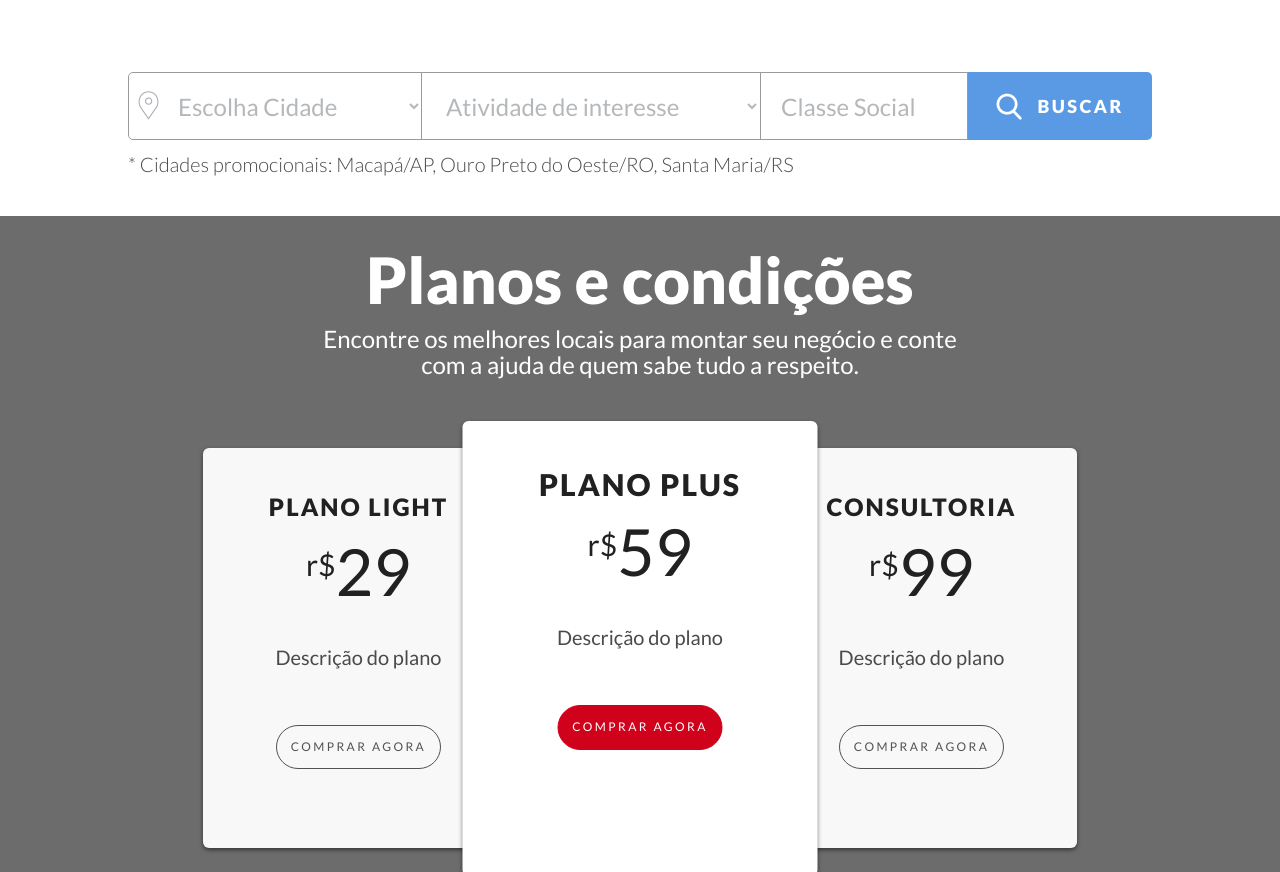
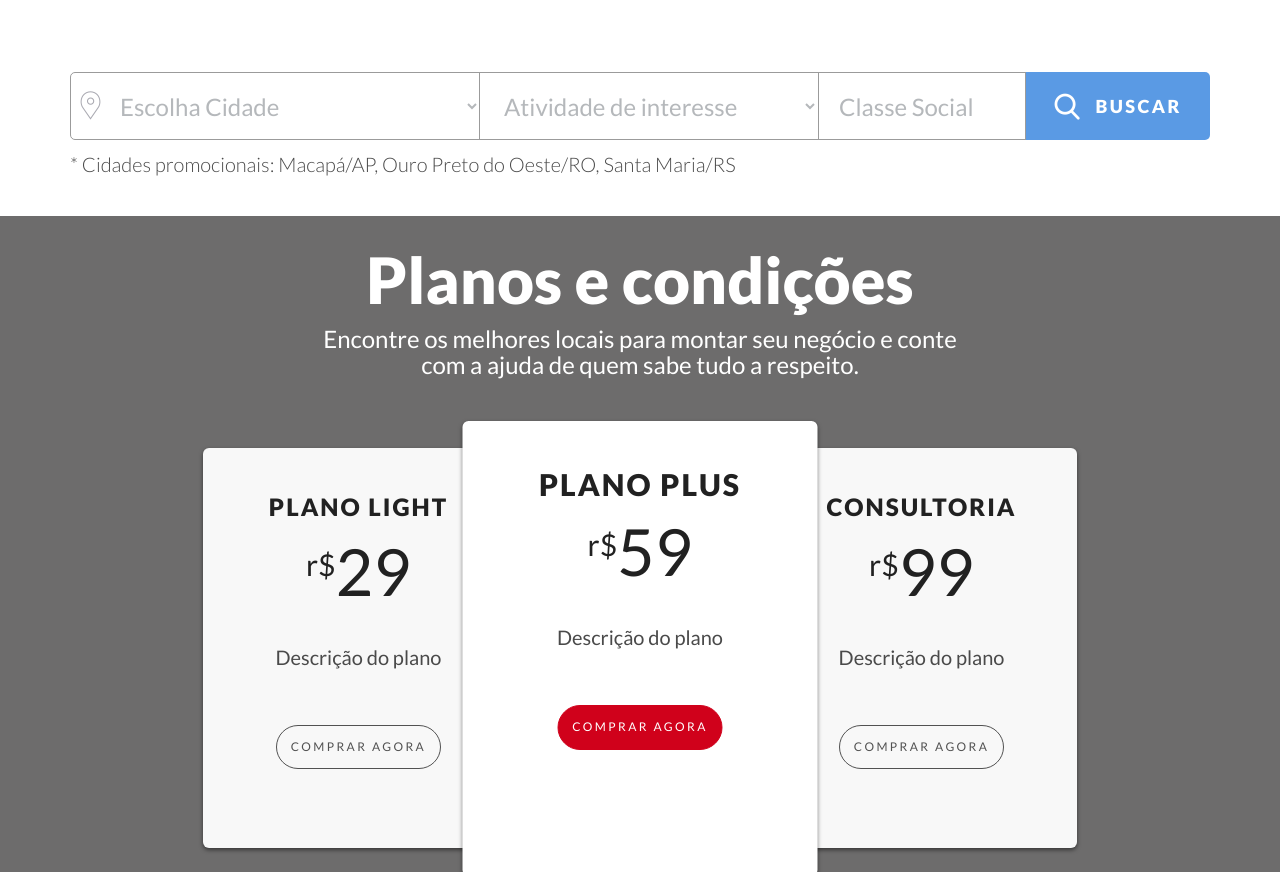
Before and after one commit to vinnycl/meu-rumo, a plain HTML site: page index.html in a window 1280 px wide. Shown: the part 989-1861 px from the top of the page. Drawn offline with nearby package versions, Linux system fonts and the light colour scheme; files whose address does not match are found by name.

Commit message:
Ajuste para busca ocupar a tela toda em Desk

```diff
--- a/css/main.css
+++ b/css/main.css
@@ -1940,12 +1940,11 @@
 		display: block;
 	}
 	.main .main-search form {
-		width: 1024px;
 		margin: 0 auto;
 		display: block;
 	}
 	#btn-cidade {
-		width: 295px;
+		width: 411px;
 		height: 68px;
 		font-size: 24px;
 		line-height: 68px;
@@ -2228,7 +2227,6 @@
 	}
 	#busca-avancada.main .main-search form {
 		position: relative;
-		left: -55px;
 	}
 	.main .main-search form small {
 		text-align: left;
```
